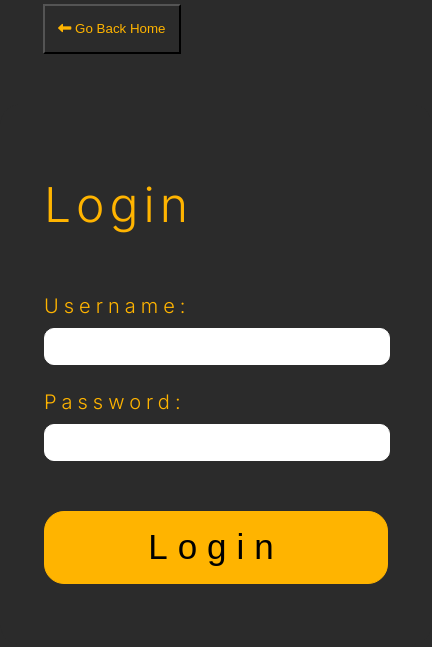
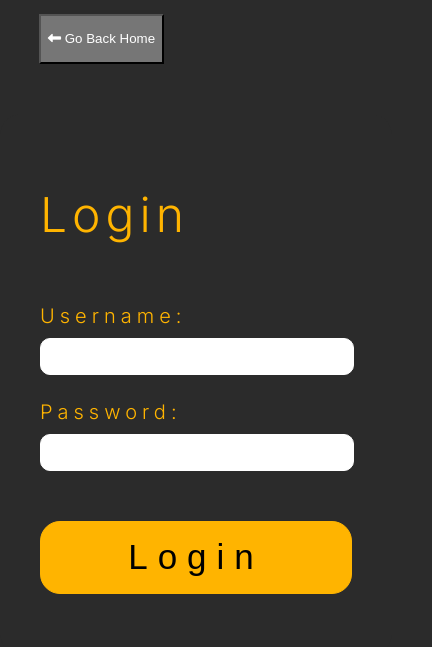
Before and after one commit to kayigmb/MY-BRAND-BLAIR, a plain HTML site: page Pages/sign_in.html in a window 390 px wide. Shown: the whole page, 432 px wide, since content can reach past the window. Drawn offline with Linux system fonts and the light colour scheme.

Commit message:
fix-login-home-btn

```diff
--- a/styles/signin_style.css
+++ b/styles/signin_style.css
@@ -106,12 +106,16 @@ input[type="text"], input[type="password"]{
         margin: 0;
         padding: 0;
     }
+    section{
+       max-width: 100%;
+    }
  input[type="text"], input[type="password"]{
         width: 100%;
         margin-top: 10px;
         height: 35px;
         text-align: center;
         border: 1px solid var(--white);
+
 }
 label{
     font-size: 3vw;
@@ -127,7 +131,7 @@ section{
         width: 80%;
         margin-top: 70px;
     }
-    .button a button{
+    .button button{
         background-color: var(--dark_grey);
         color:var(--white);
         border:1px solid var(var(--dark_grey));
```
